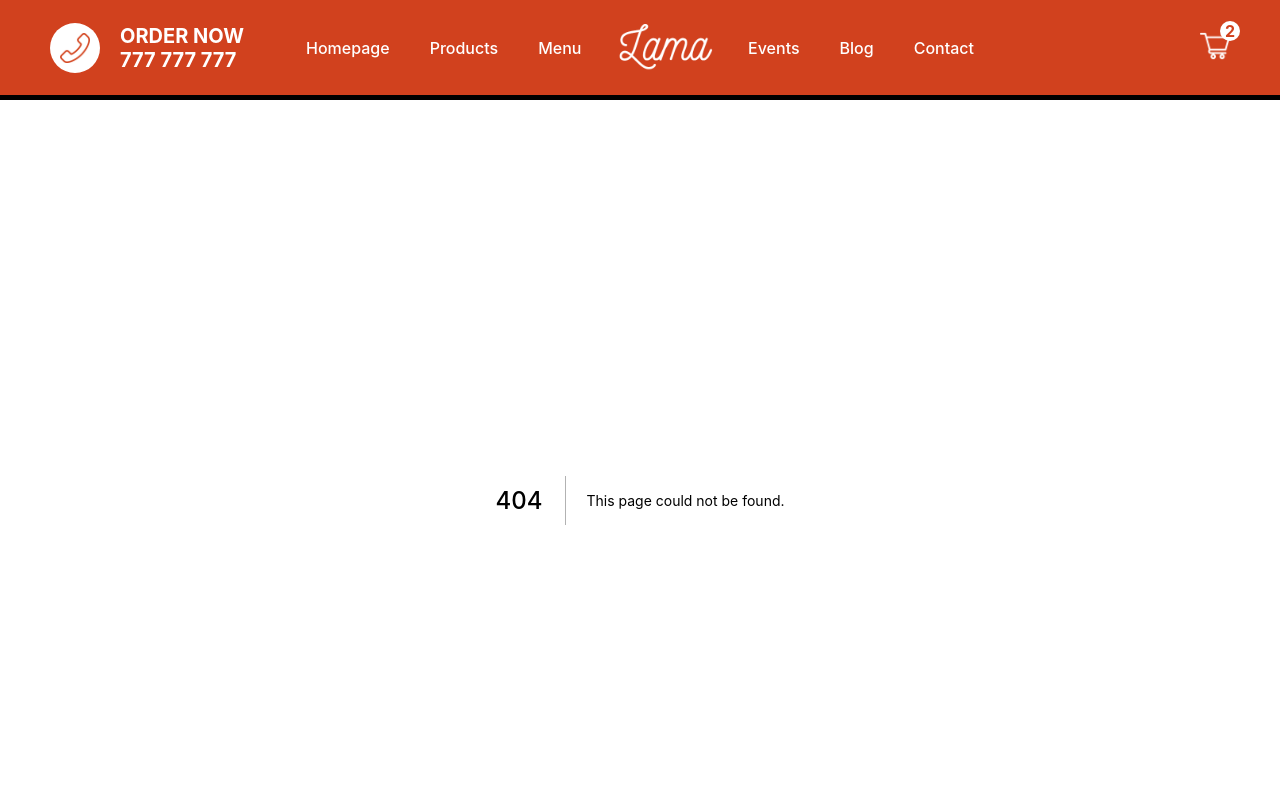
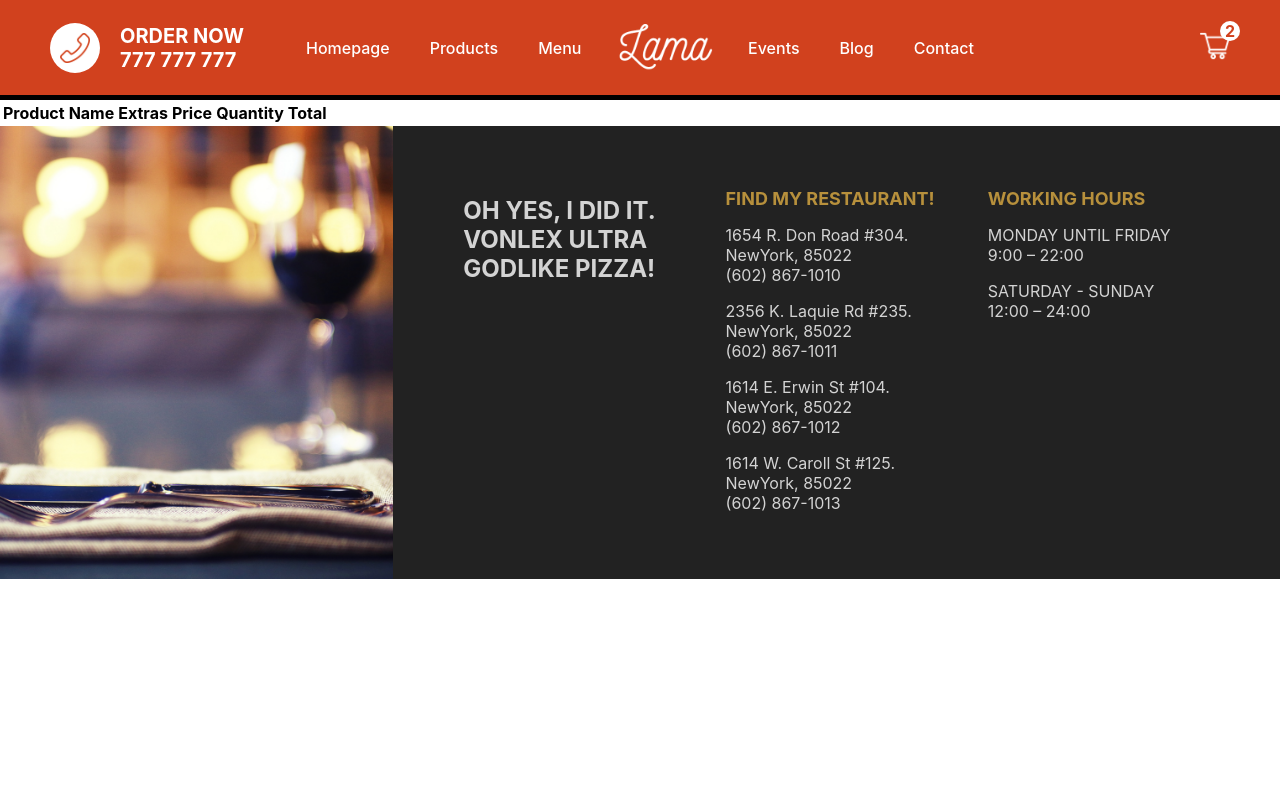
Before and after one commit to ViktorVonlex/food-app, a Next.js app: page /cart in a window 1280 px wide. Before the commit this address had no page. Shown: the top 800 px of the page. Built offline with nearby package versions, Linux system fonts and the light colour scheme.

Commit message:
push for access
Basically empty

```diff
--- /dev/null
+++ b/pages/cart.jsx
@@ -0,0 +1,25 @@
+import React from 'react'
+import Image from 'next/image'
+import styles from '../styles/Cart.module.css'
+
+function Cart() {
+    return (
+        <div className={styles.container}>
+            <div className={styles.left}>
+                <table className={styles.table}>
+                    <tr className={styles.tr}>
+                        <th>Product</th>
+                        <th>Name</th>
+                        <th>Extras</th>
+                        <th>Price</th>
+                        <th>Quantity</th>
+                        <th>Total</th>
+                    </tr>
+                </table>
+            </div>
+            <div className={styles.right}></div>
+        </div>
+    )
+}
+
+export default Cart
--- /dev/null
+++ b/styles/Cart.module.css
@@ -0,0 +1 @@
+.container {}
```
